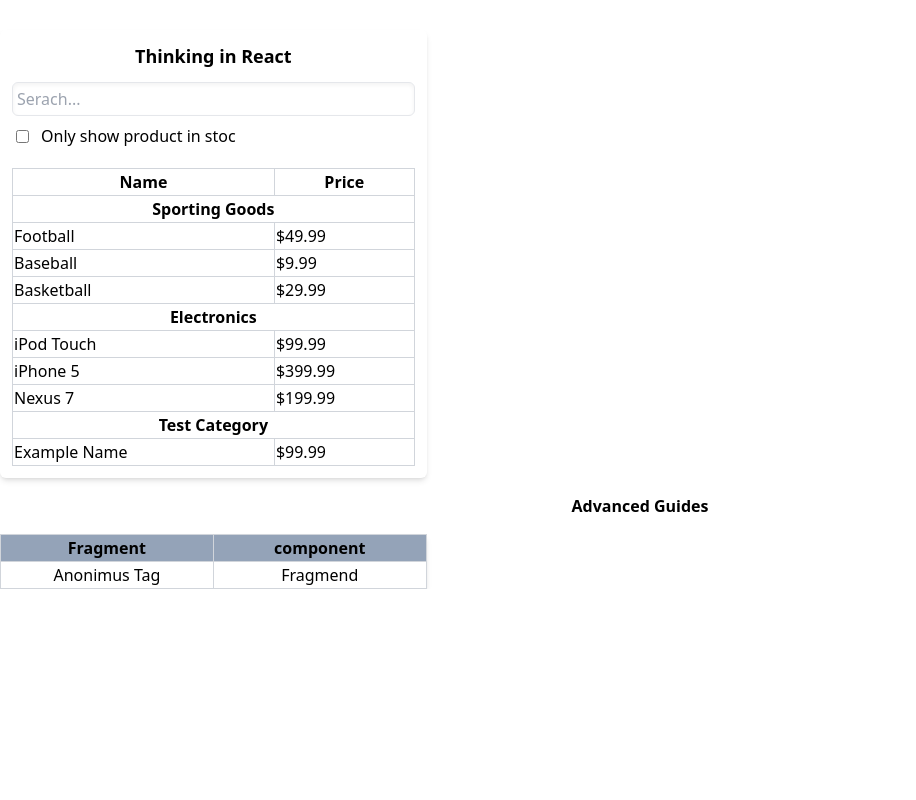
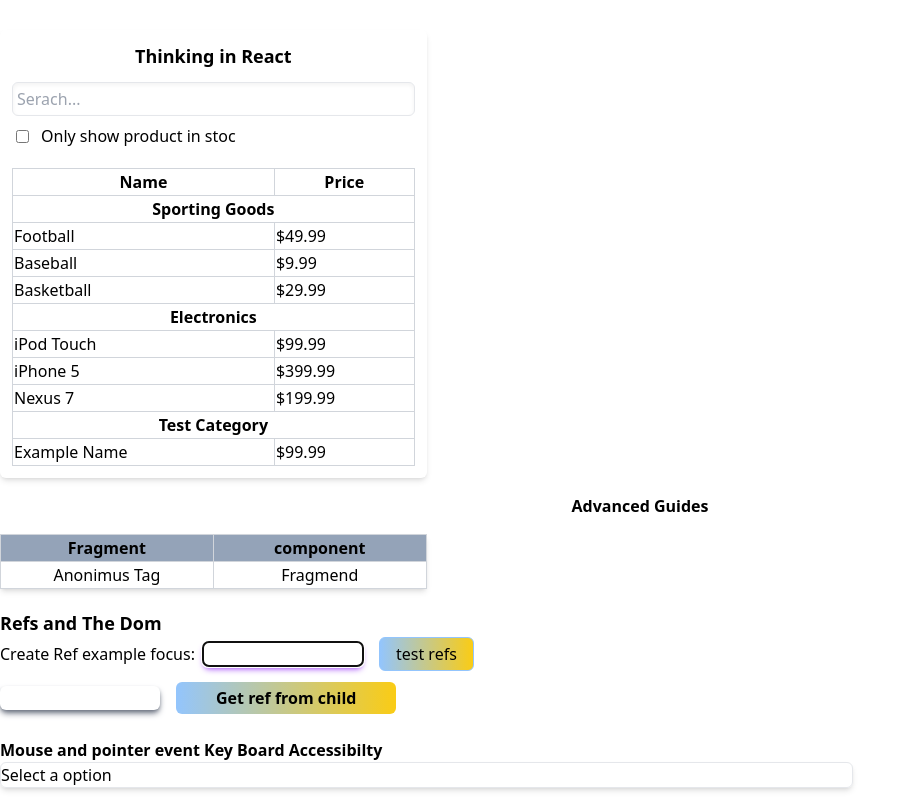
Before and after one commit to luchito93/react-docs-tutorial, a React (Create React App) app: page / in a window 1280 px wide. Shown: the part 238-1038 px from the top of the page, without its empty margins (0-916 px from the left). Before the commit the page ends 827 px from the top, so only its background shows below. Built offline with nearby package versions, Linux system fonts and the light colour scheme.

Commit message:
feat: :sparkles: prove accessibility docu

```diff
--- a/src/App.js
+++ b/src/App.js
@@ -2,15 +2,19 @@ import Calculator from "./Calculator"
 import Dialog from "./compositionvsinhritance/Dialog"
 import FilterableProductTable from "./thinkinginreact/FilterableProductTable"
 import FragmentsTable from "./advancedguides/fragments/Table"
+import RefExample from "./advancedguides/refsandthedom/MyComponent"
+import MouseAndPinterEvent from "./advancedguides/mouseandpointerevents/SelectExample"
 
 function App (props) {
     return (
-        <div className="container mx-auto mt-3">
+        <div className="container mx-auto my-3">
             <Calculator />
             <Dialog />
             <FilterableProductTable />
             <h3 className="font-bold text-center my-4">Advanced Guides</h3>
             <FragmentsTable />
+            <RefExample />
+            <MouseAndPinterEvent />
         </div>
     )
 }
--- /dev/null
+++ b/src/advancedguides/mouseandpointerevents/SelectExample.js
@@ -0,0 +1,56 @@
+import { Component, createRef } from "react";
+
+class SelectExample extends Component {
+    constructor(props) {
+        super(props)
+        this.state = {
+            isOpen: false
+        }
+        this.falseToogle = createRef()
+    }
+
+    // componentDidMount() {
+    //     window.addEventListener('click', this.onClickOutside)
+    // }
+
+    // componentWillUnmount() {
+    //     window.removeEventListener('click', this.onClickOutside)
+    // }
+
+    onClickHandler = () => {
+        this.setState((currentState) => (
+            {
+                isOpen: !currentState.isOpen
+            }
+        ))
+    }
+
+    onClickOutside = (event) => {
+        console.log('event', event.target)
+        if (this.state.isOpen && !this.falseToogle.current.contains(event.target)) {
+            this.setState({isOpen: false})
+        }
+    }
+
+    render() {
+        return (
+            <div>
+                <h3 className="font-bold mt-4">Mouse and pointer event Key Board <strong>Accessibilty</strong></h3>
+                <div id="fakeSelect" ref={this.falseToogle} className="w-2/3 border shadow-md rounded-md">
+                    <button onClick={this.onClickHandler}>Select a option</button>
+                    {
+                        this.state.isOpen && (
+                            <ul>
+                                <li>Option 1</li>
+                                <li>Option 2</li>
+                                <li>Option 3</li>
+                            </ul>
+                        )
+                    }
+                </div>
+            </div>
+        )
+    }
+}
+
+export default SelectExample
--- /dev/null
+++ b/src/advancedguides/refsandthedom/FocusFromParentToChild.js
@@ -0,0 +1,33 @@
+import { Component, createRef } from "react";
+
+function ChildInput(props) {
+    const { refChildInput } = props
+    return (
+        <input className="my-3 w-40 rounded-md shadow-md shadow-gray-500 mr-4 pl-1" ref={refChildInput}/>
+    )
+}
+
+class FocusFromParentTochild extends Component {
+    constructor(props) {
+        super(props)
+        this.refChildInput = createRef()
+    }
+
+    forceFocusChild = () => {
+        this.refChildInput.current.focus()
+    }
+
+    render() {
+        return (
+            <>
+              <br />
+              <ChildInput refChildInput={this.refChildInput} />
+              <button className="px-10 py-1 bg-gradient-to-r from-blue-300 to-yellow-400
+              font-bold rounded-md"
+              onClick={this.forceFocusChild}>Get ref from child</button>
+            </>
+        )
+    }
+}
+
+export default FocusFromParentTochild
--- /dev/null
+++ b/src/advancedguides/refsandthedom/MyComponent.js
@@ -0,0 +1,35 @@
+import { Component, createRef } from "react";
+import FocusFromParentTochild from "./FocusFromParentToChild";
+
+class MyComponent extends Component {
+    constructor(props) {
+        super(props)
+        this.refDivExample = createRef()
+        this.refInput = createRef()
+    }
+
+    focusTextInput = () => {
+        console.log('print ref', this.refDivExample.current)
+        this.refInput.current.focus()
+    }
+
+    componentDidMount() {
+        this.focusTextInput()
+    }
+
+    render() {
+        return (
+            <>
+
+                <div className="mt-5 block text-lg font-bold" ref={this.refDivExample}>Refs and The Dom</div>
+                <label htmlFor="inputRef" className="mr-2">Create Ref example focus:</label>
+                <input name="inputRef" id="inputRef" type="text" ref={this.refInput} className="w-40 shadow-md shadow-purple-500 pl-4 mr-4 rounded-md mb-2"/>
+                <button onClick={this.focusTextInput} className="px-4 py-1 rounded-md border border-blue-300
+                bg-gradient-to-r from-blue-300 to-yellow-400">test refs</button>
+                <FocusFromParentTochild/>
+            </>
+        )
+    }
+}
+
+export default MyComponent
```
